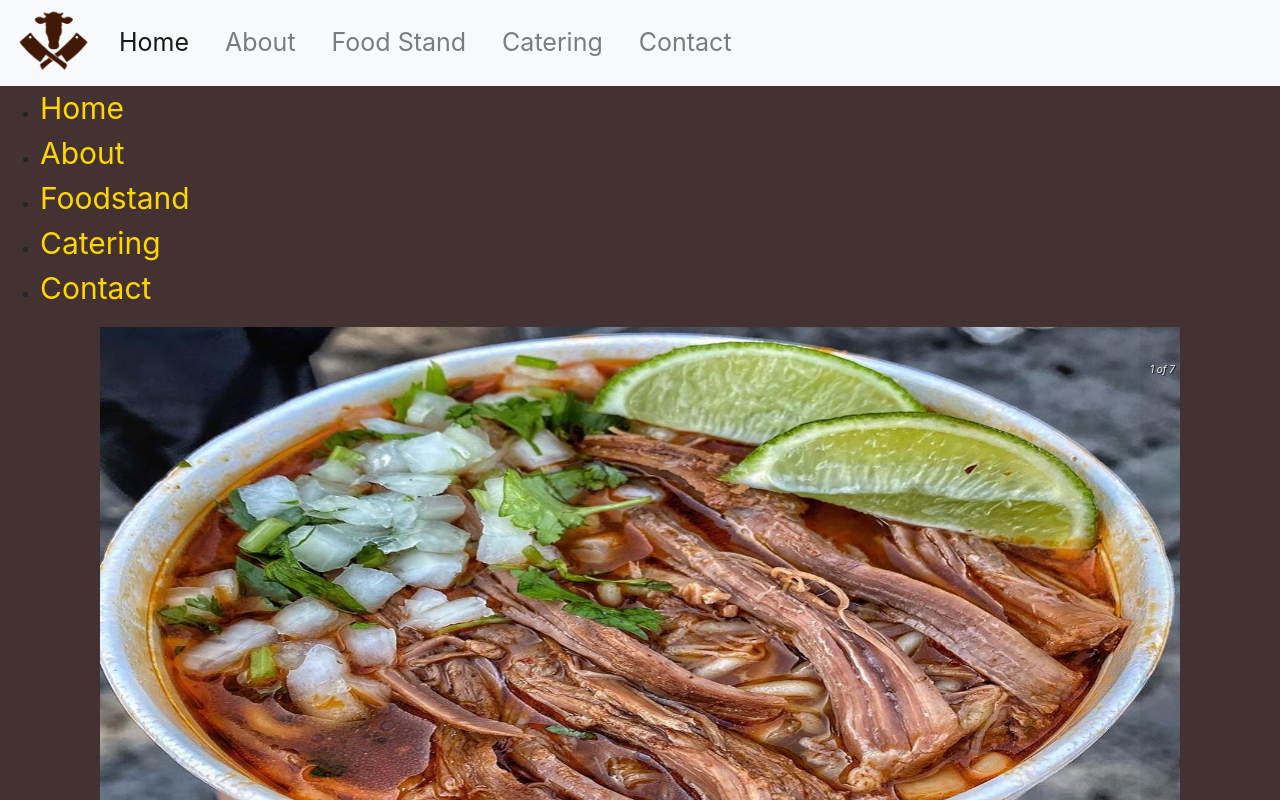
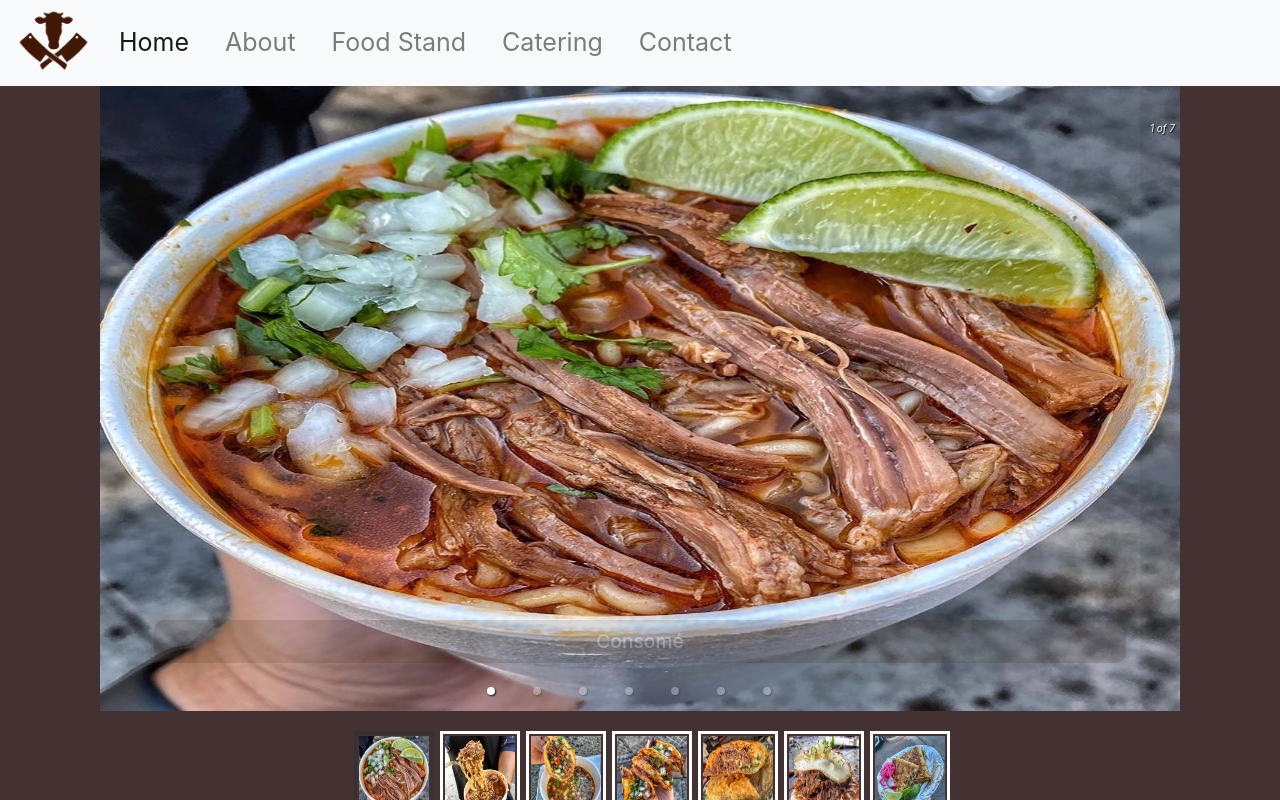
Before and after one commit to sulio2018/CocinaLosV, a React (Create React App) app: page /catering in a window 1280 px wide. Shown: the top 800 px of the page. Built offline with nearby package versions, Linux system fonts and the light colour scheme.

Commit message:
add Link HashRouter

```diff
--- a/src/App.js
+++ b/src/App.js
@@ -1,6 +1,6 @@
 
 import React, { Component } from 'react';
-import { HashRouter, Route, Link } from "react-router-dom";
+import { Switch, Route, HashRouter } from "react-router-dom";
 import Navbar from "./components/Navbar";
 import Footer from "./components/Footer";
 import Home from "./pages/Home";
@@ -16,24 +16,16 @@ class App extends Component {
 
       <div className='page-container'>
         <div className='content-wrap'>
-          <HashRouter basename="/">
-            <Navbar />
+          <HashRouter>
             <div>
-
-              <ul>
-                <li><Link to="/">Home</Link></li>
-                <li><Link to="/about">About</Link></li>
-                <li><Link to="/foodstand">Foodstand</Link></li>
-                <li><Link to="/catering">Catering</Link></li>
-                <li><Link to="/contact">Contact</Link></li>
-              </ul>
-
-              <Route exact path="/" component={Home} />
-              <Route exact path="/about" component={About} />
-              <Route exact path="/foodstand" component={FoodStand} />
-              <Route exact path="/catering" component={Catering} />
-              <Route exact path="/contact" component={Contact} />
-
+              <Navbar />
+              <Switch>
+                <Route exact path="/" component={Home} />
+                <Route exact path="/about" component={About} />
+                <Route exact path="/foodstand" component={FoodStand} />
+                <Route exact path="/catering" component={Catering} />
+                <Route exact path="/contact" component={Contact} />
+              </Switch>
             </div>
             <Footer />
           </HashRouter>
--- a/src/components/Form/index.js
+++ b/src/components/Form/index.js
@@ -30,7 +30,7 @@ export default class MyForm extends React.Component {
 
                 <div className="form-group">
                     <label htmlFor="exampleFormControlTextarea1">Message</label>
-                    <textarea name="message" className="form-control" id="exampleFormControlTextarea1" rows="3"></textarea>
+                    <textarea name="message" className="form-control" id="exampleFormControlTextarea1" rows="6"></textarea>
                 </div>
 
                 {status === "SUCCESS" ? <p>Thanks!</p> : <button type="submit" className="btn btn-primary">Submit Reservation</button>}
--- a/src/components/Navbar/index.js
+++ b/src/components/Navbar/index.js
@@ -1,4 +1,5 @@
 import React, { Component } from 'react';
+import { Link } from 'react-router-dom';
 import Logo from "../../images/logo.png";
 import "./style.css";
 
@@ -24,30 +25,28 @@ class Navbar extends Component {
 
         return (
             <nav className="navbar navbar-expand-lg navbar-light bg-light">
-                <a href="/"><img src={Logo} className="logo" height="70" width="75" alt="website logo" /></a>
-                <button  onClick={this.toggleNavbar} className={`${classTwo}`} type="button" data-toggle="collapse" data-target="#navbarNavDropdown" aria-controls="navbarNavDropdown" aria-expanded="false" aria-label="Toggle navigation">
+                <Link to="/"><img src={Logo} className="logo" height="70" width="75" alt="website logo" /></Link>
+                <button onClick={this.toggleNavbar} className={`${classTwo}`} type="button" data-toggle="collapse" data-target="#navbarNavDropdown" aria-controls="navbarNavDropdown" aria-expanded="false" aria-label="Toggle navigation">
                     <span className="navbar-toggler-icon"></span>
                 </button>
                 <div className={`${classOne}`} id="navbarNavDropdown">
                     <ul className="navbar-nav">
                         <li className="nav-item active">
-                            <a className="nav-link" href="/">Home <span className="sr-only">(current)</span></a>
+                            <Link className="nav-link" to="/">Home <span className="sr-only">(current)</span></Link>
                         </li>
                         <li className="nav-item">
-                            <a className="nav-link" href="/about">About</a>
+                            <Link className="nav-link" to="/about">About</Link>
                         </li>
                         <li className="nav-item">
-                            <a className="nav-link" href="/foodstand">Food Stand</a>
+                            <Link className="nav-link" to="/foodstand">Food Stand</Link>
                         </li>
                         <li className="nav-item">
-                            <a className="nav-link" href="/catering" id="navbarDropdownMenuLink" role="button" data-toggle="dropdown" aria-haspopup="true" aria-expanded="false">
-                                Catering
-                            </a>
+                            <Link className="nav-link" to="/catering" id="navbarDropdownMenuLink" role="button"
+                            data-toggle="dropdown" aria-haspopup="true" aria-expanded="false">Catering</Link>
                         </li>
                         <li className="nav-item">
-                            <a className="nav-link" href="/contact" id="navbarDropdownMenuLink" role="button" data-toggle="dropdown" aria-haspopup="true" aria-expanded="false">
-                                Contact
-                            </a>
+                            <Link className="nav-link" to="/contact" id="navbarDropdownMenuLink" role="button"
+                            data-toggle="dropdown" aria-haspopup="true" aria-expanded="false">Contact</Link>
                         </li>
                     </ul>
                 </div>
--- a/src/pages/Catering/index.js
+++ b/src/pages/Catering/index.js
@@ -1,4 +1,5 @@
 import React from "react";
+import { Link } from 'react-router-dom';
 import catering1 from '../../images/catering1.jpg';
 // import catering2 from '../../images/catering2.jpg';
 import catering3 from '../../images/catering3.jpg';
@@ -45,7 +46,7 @@ function Catering() {
                             <li className="list-group-item">Vestibulum at eros</li>
                         </ul>
                         <div className="card-body">
-                            <a href="/contact" className="btn btn-primary">Make Your Reservation Today</a>
+                            <Link to="/contact" className="btn btn-primary">Make Your Reservation Today</Link>
                         </div>
                     </div>
                 </div>
@@ -66,7 +67,7 @@ function Catering() {
                             <li className="list-group-item">Vestibulum at eros</li>
                         </ul>
                         <div className="card-body">
-                            <a href="/contact" className="btn btn-primary">Make Your Reservation Today</a>
+                            <Link to="/contact" className="btn btn-primary">Make Your Reservation Today</Link>
                         </div>
                     </div>
                 </div>
--- a/src/pages/Contact/index.js
+++ b/src/pages/Contact/index.js
@@ -9,7 +9,8 @@ function Contact() {
 
             <p className='text-center'><a className='phone-contact' href="tel:+3235524263">323.552.4263</a></p>
 
-            <p className='text-center'>For reservations please fill out the form</p>
+            <p className='text-center'>For reservations fill out the form - please include day of your event, address,
+             and number of people attending.</p>
 
             <div className='row'>
                 <div className='col-md-12'>
--- a/src/pages/FoodStand/index.js
+++ b/src/pages/FoodStand/index.js
@@ -1,4 +1,5 @@
 import React from "react";
+import { Link } from 'react-router-dom';
 import Map from "../../components/Map";
 import foodstand1 from "../../images/foodstand1.jpg";
 import "./style.css"
@@ -52,7 +53,7 @@ function FoodStand() {
                                 <h5 className="card-title">Vampiros</h5>
                                 <p className="card-text">Birria on a toasty tortilla with an egg on top................................$5</p>
 
-                                <a href="/catering" className="btn btn-primary">Check out our Catering</a>
+                                <Link to="/catering" className="btn btn-primary">Check out our Catering</Link>
                             </div>
                         </div>
                     </div>
```
